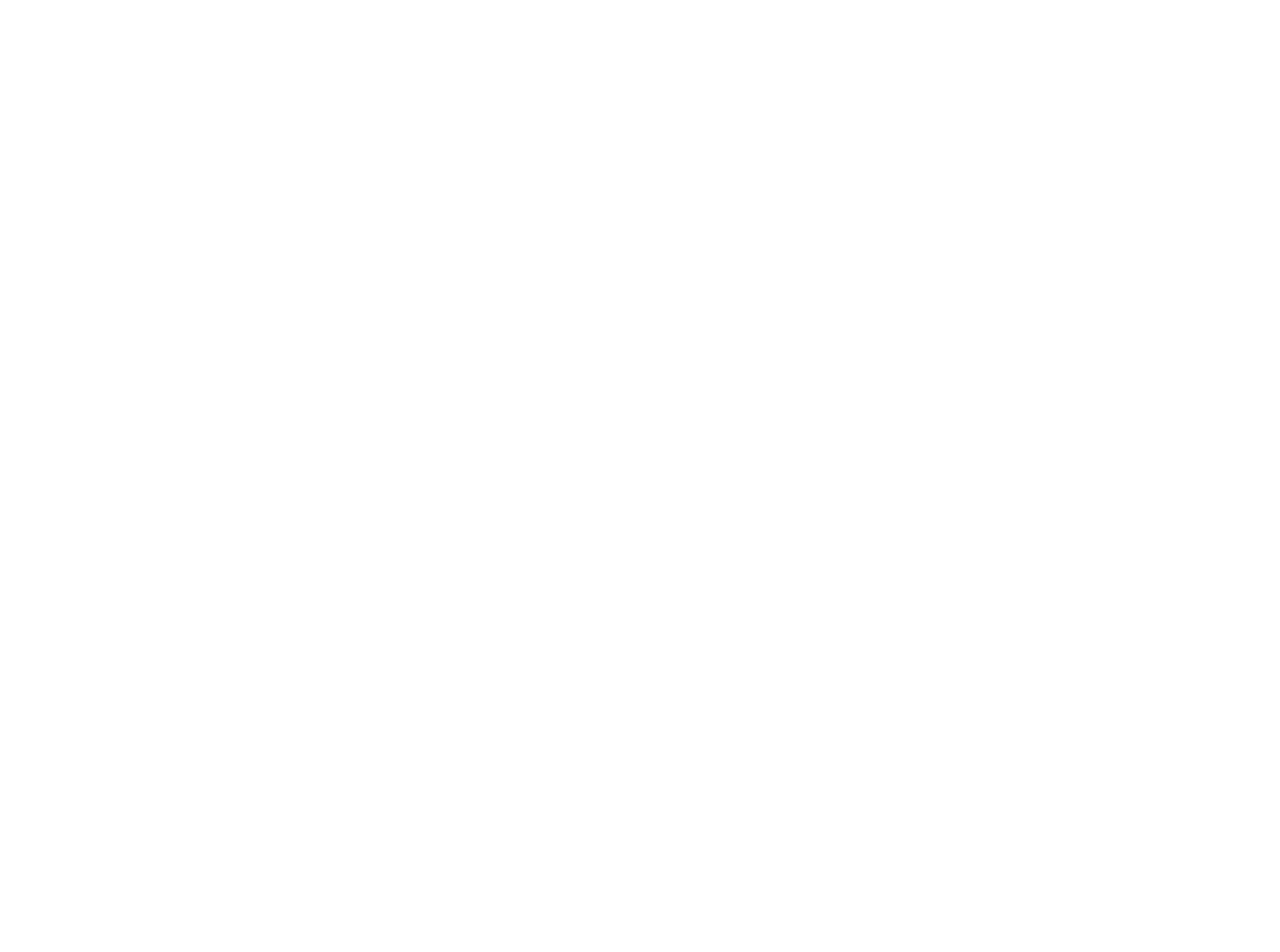
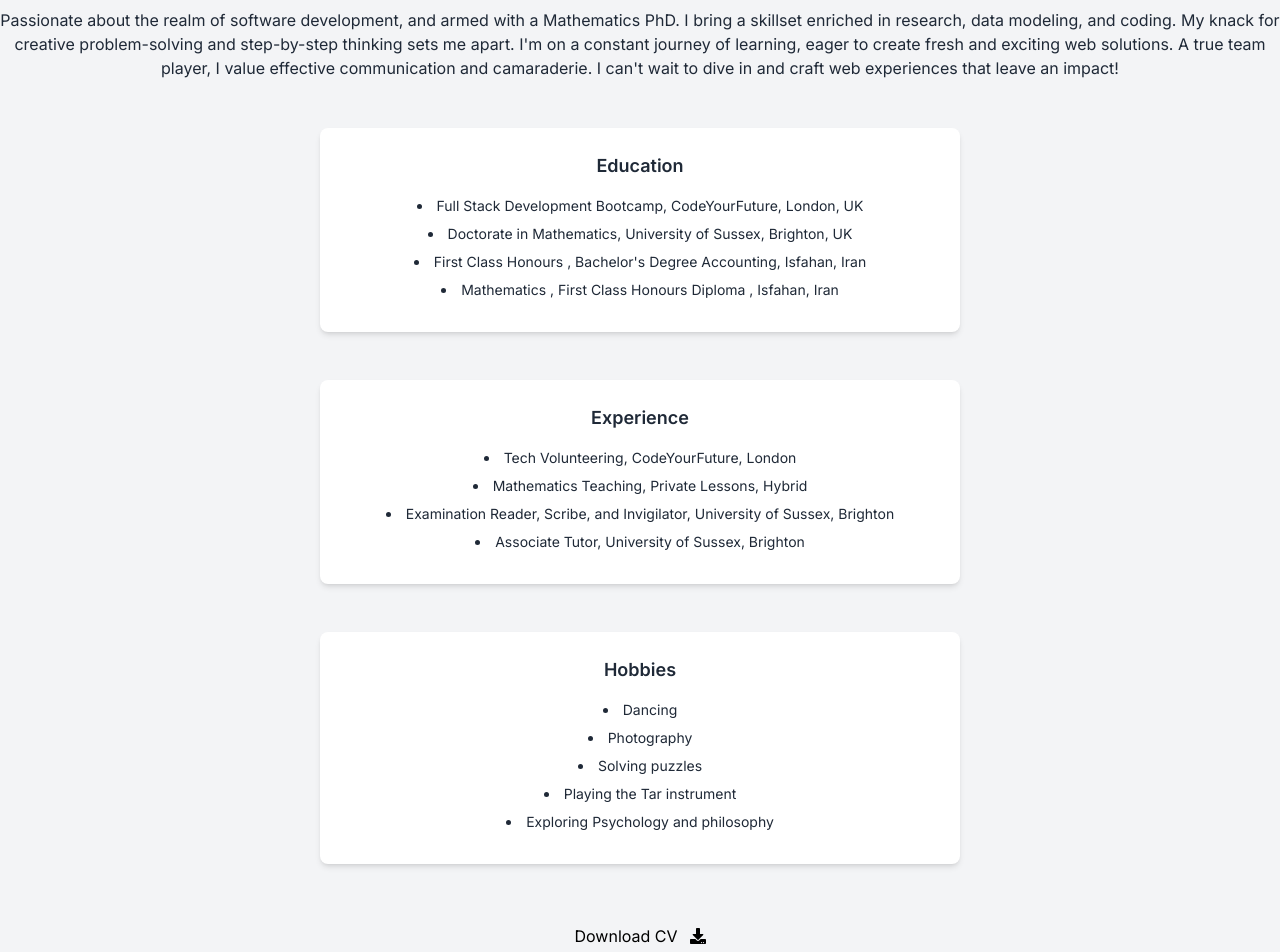
Before and after one commit to leilafarsani/leila-portfolio, a Next.js app: page /about in a window 1280 px wide. Shown: the part 220-1172 px from the top of the page. Before the commit the page ends 800 px from the top, so only its background shows below. Built offline with nearby package versions, Linux system fonts and the light colour scheme.

Commit message:
about page content added!

```diff
--- a/app/about/page.tsx
+++ b/app/about/page.tsx
@@ -1,4 +1,74 @@
+import React from "react";
+import Link from "next/link";
+import { FaDownload } from "react-icons/fa";
+
 export default function AboutPage() {
   return (
-    <h1>About Me</h1>
-  )}
+    <div className="bg-gray-100 text-gray-800 min-h-screen py-16">
+      <div className="container mx-auto text-center">
+        <h1 className="text-3xl md:text-6xl font-bold mb-4">About Me</h1>
+        <p className="text-l mb-12">
+          Passionate about the realm of software development, and armed with a
+          Mathematics PhD. I bring a skillset enriched in research, data
+          modeling, and coding. My knack for creative problem-solving and
+          step-by-step thinking sets me apart. I'm on a constant journey of
+          learning, eager to create fresh and exciting web solutions. A true
+          team player, I value effective communication and camaraderie. I can't
+          wait to dive in and craft web experiences that leave an impact!
+        </p>
+
+        <div className="mb-12">
+          <SectionCard
+            title="Education"
+            content={`Full Stack Development Bootcamp, CodeYourFuture, London, UK\nDoctorate in Mathematics, University of Sussex, Brighton, UK\nFirst Class Honours , Bachelor's Degree Accounting, Isfahan, Iran\nMathematics , First Class Honours Diploma , Isfahan, Iran`}
+          />
+        </div>
+
+        <div className="mb-12">
+          <SectionCard
+            title="Experience"
+            content={`Tech Volunteering, CodeYourFuture, London\nMathematics Teaching, Private Lessons, Hybrid\nExamination Reader, Scribe, and Invigilator, University of Sussex, Brighton\nAssociate Tutor, University of Sussex, Brighton`}
+          />
+        </div>
+        <div className="mb-12">
+          <SectionCard
+            title="Hobbies"
+            content={`Dancing\nPhotography\nSolving puzzles\nPlaying the Tar instrument\nExploring Psychology and philosophy`}
+          />
+        </div>
+
+        <Link
+          href="https://drive.google.com/file/d/1ezLWOoP32tMzuJ2Y1iOGiw6tMin_yyVU/view"
+          className="bg-grey-900 text-black px-6 py-3 rounded-md hover:bg-grey-700 transition duration-300 inline-flex items-center"
+          target="_blank"
+        >
+          Download CV <FaDownload className="ml-3" />
+        </Link>
+      </div>
+    </div>
+  );
+}
+
+interface SectionCardProps {
+  title: string;
+  content: string;
+}
+
+function SectionCard({ title, content }: SectionCardProps) {
+  return (
+    <div className="bg-white shadow-md rounded-lg p-6 md:w-1/2 mx-auto transform transition-transform hover:scale-105">
+      <div className="mb-4">
+        <h2 className="text-lg font-semibold">{title}</h2>
+      </div>
+      <div>
+        <ul className="list-disc list-inside text-sm">
+          {content.split("\n").map((item, index) => (
+            <li key={index} className="mb-2">
+              {item}
+            </li>
+          ))}
+        </ul>
+      </div>
+    </div>
+  );
+}
```
